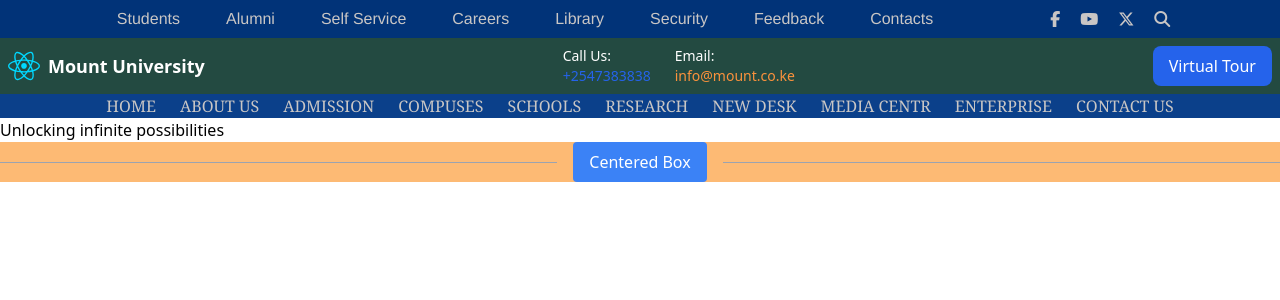
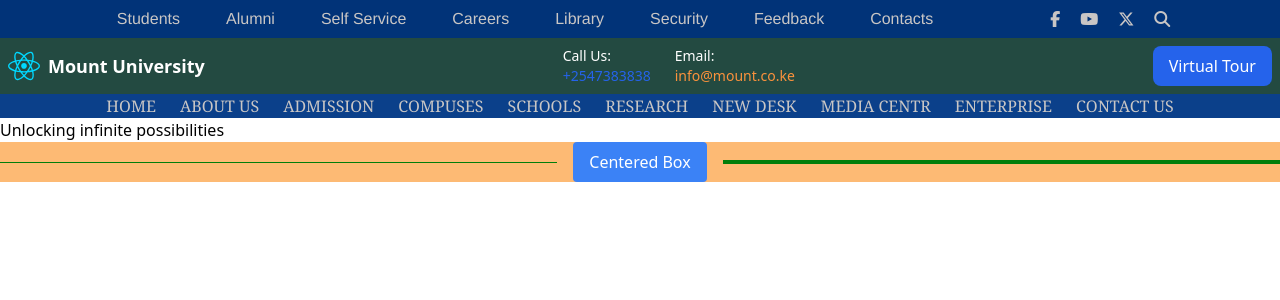
Before and after one commit to Maxaomar/mount-university, a React (Vite) app: page / in a window 1280 px wide. Shown: the top 300 px of the page. Built offline with nearby package versions, Linux system fonts and the light colour scheme.

Commit message:
color change

```diff
--- a/src/components/Footer.jsx
+++ b/src/components/Footer.jsx
@@ -2,9 +2,9 @@ export function Footer() {
   return(
     <footer className="bg-orange-300">
           <div class="flex items-center space-x-4">
-              <div class="flex-1 h-px bg-gray-400"></div>
+              <div class="flex-1 h-px bg-lineColor"></div>
               <div class="px-4 py-2 bg-blue-500 text-white rounded">Centered Box</div>
-              <div class="flex-1 h-px bg-gray-400"></div>
+              <div className="flex-1 h-1 bg-lineColor"></div>
           </div>
     </footer>
   )
--- a/tailwind.config.js
+++ b/tailwind.config.js
@@ -17,6 +17,7 @@ export default {
         middleNavbg: "#234a41",
         bottomNavbg: "#0b408a",
         navText: "#c9c6c5",
+        lineColor: "#017e0b"
       },
     },
   },
```
